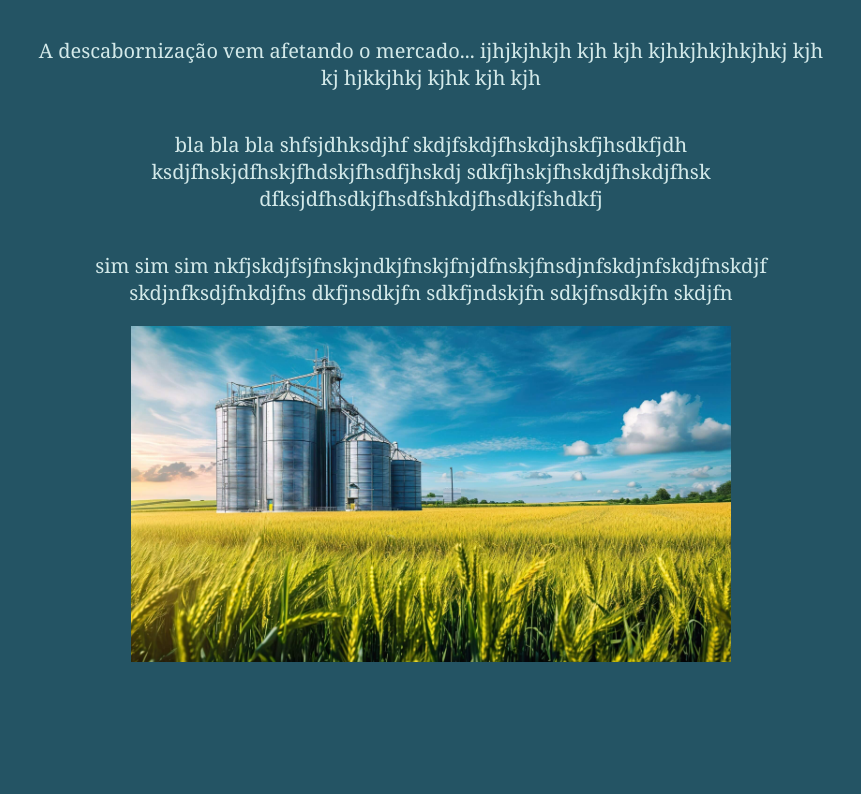
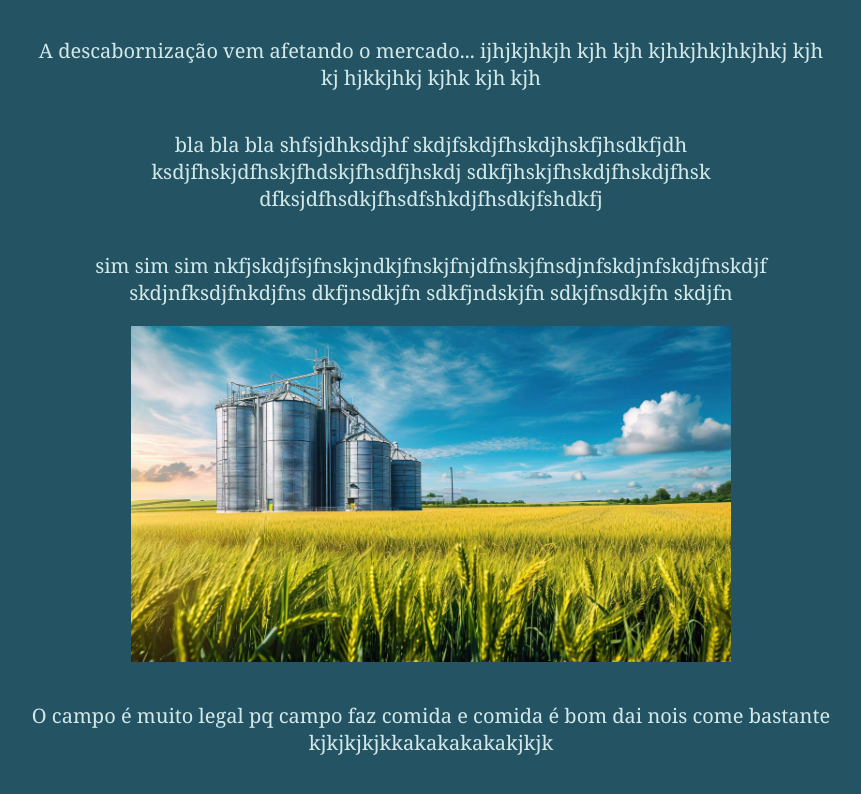
Before and after one commit to bryannicolasmaia/Agrinho2026, a plain HTML site: page index.html in a window 1280 px wide. Shown: the part 886-1680 px from the top of the page, without its empty margins (209-1070 px from the left). Before the commit the page ends 1596 px from the top, so only its background shows below. Drawn offline with Linux system fonts and the light colour scheme.

Commit message:
jhkjhkhkjhkjh

```diff
--- a/index.html
+++ b/index.html
@@ -18,6 +18,7 @@
     <p> bla bla bla shfsjdhksdjhf skdjfskdjfhskdjhskfjhsdkfjdh ksdjfhskjdfhskjfhdskjfhsdfjhskdj sdkfjhskjfhskdjfhskdjfhsk dfksjdfhsdkjfhsdfshkdjfhsdkjfshdkfj</p>
     <p> sim sim sim nkfjskdjfsjfnskjndkjfnskjfnjdfnskjfnsdjnfskdjnfskdjfnskdjf skdjnfksdjfnkdjfns dkfjnsdkjfn sdkfjndskjfn sdkjfnsdkjfn skdjfn </p>
     <img class="Imagem2" src="importancia-da-agroindustria-scaled.jpeg">
+    <p> O campo é muito legal pq campo faz comida e comida é bom dai nois come bastante kjkjkjkjkkakakakakakjkjk</p>
     </main>
 </body>
 </html>
```
